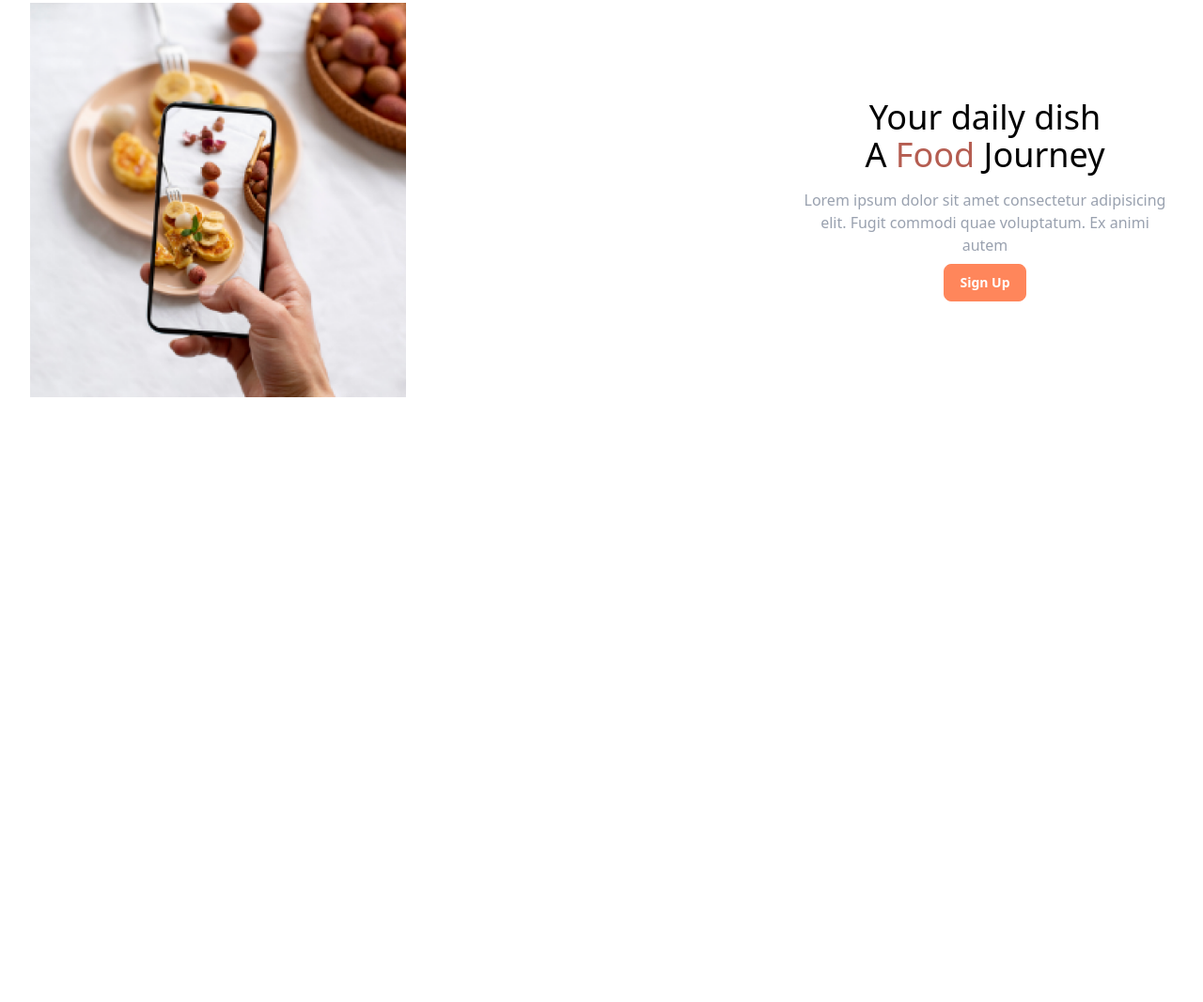
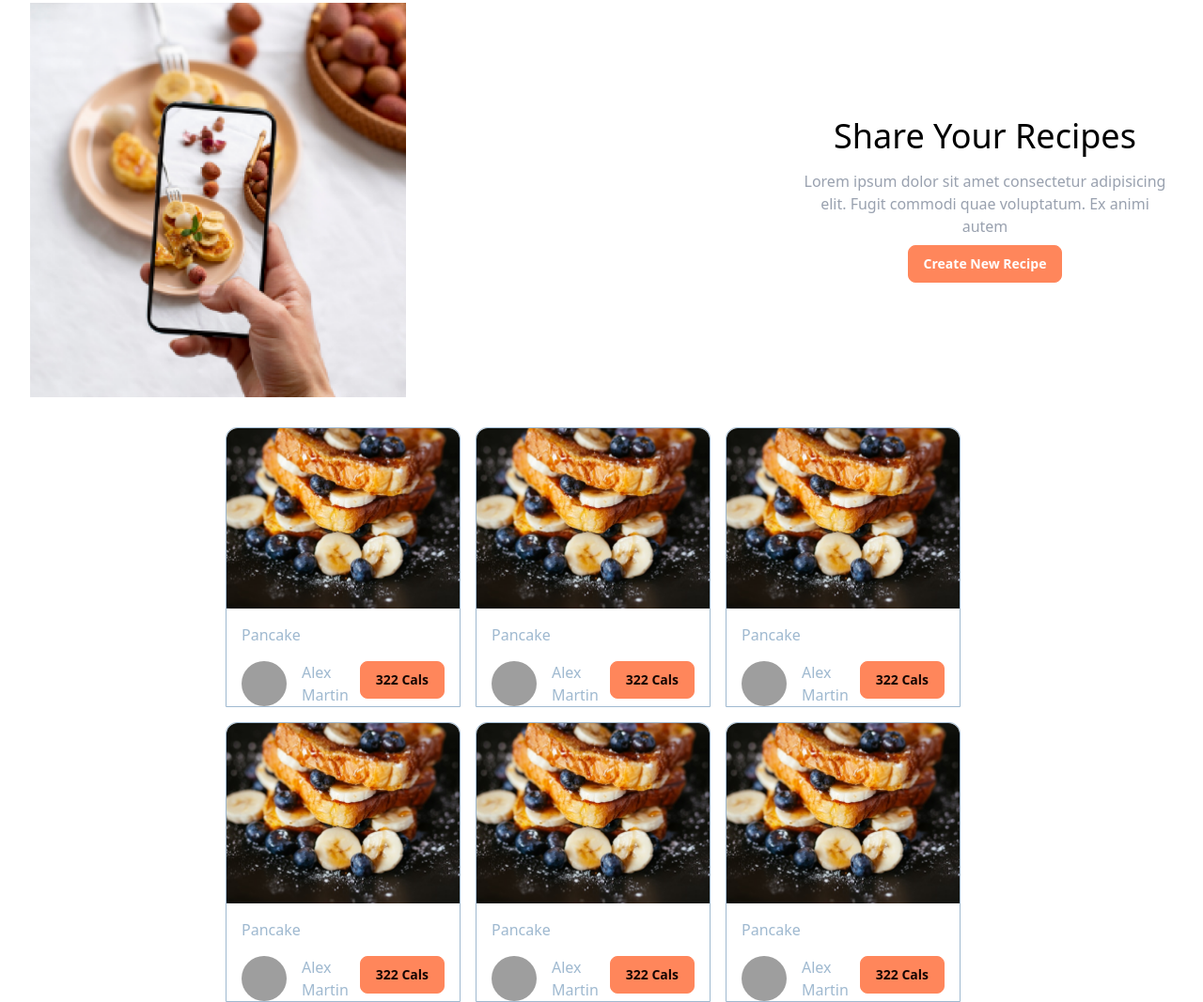
Before and after one commit to ozcanzaferayan/perfect-recipe, a plain HTML site: page index.html in a window 1280 px wide. Shown: the part 605-1672 px from the top of the page at 94% size. Before the commit the page ends 1060 px from the top, so only its background shows below. Drawn offline with nearby package versions, Linux system fonts and the light colour scheme; grey boxes are pictures that could not be loaded.

Commit message:
Add cards

```diff
--- a/index.html
+++ b/index.html
@@ -54,7 +54,7 @@
         <button class="btn">Sign Up</button>
       </div>
     </header>
-    <main>
+    <main class="flex flex-col">
       <section class="max-w-[400px] mt-24 p-8">
         <h1 class="text-4xl text-black font-medium">
           Your daily dish <br />
@@ -75,14 +75,126 @@
         <img src="food-photo.png" width="400" alt="" />
         <div class="text-center max-w-[400px]">
           <h1 class="text-4xl text-black font-medium">
-            Your daily dish <br />
-            A <span class="text-[#b55d51]">Food</span> Journey
+            Share Your Recipes <br />
           </h1>
           <p class="text-gray-400 mt-4">
             Lorem ipsum dolor sit amet consectetur adipisicing elit. Fugit
             commodi quae voluptatum. Ex animi autem
           </p>
-          <button class="btn btn-primary text-white mt-2">Sign Up</button>
+          <button class="btn btn-primary text-white mt-2">
+            Create New Recipe
+          </button>
+        </div>
+      </section>
+
+      <section class="flex flex-wrap gap-4 max-w-[800px] self-center">
+        <div class="border flex flex-col gap-4 max-w-[250px] rounded-t-xl">
+          <img
+            src="food1.jpeg"
+            class="object-cover w-full h-48 rounded-t-xl"
+            alt=""
+          />
+          <h1 class="px-4">Pancake</h1>
+          <div class="px-4 flex justify-between">
+            <div class="flex gap-4 items-center">
+              <img
+                src="https://i.pravatar.cc/150?img=1"
+                class="rounded-full w-12"
+              />
+              <span>Alex Martin</span>
+            </div>
+            <button class="btn btn-primary">322 Cals</button>
+          </div>
+        </div>
+        <div class="border flex flex-col gap-4 max-w-[250px] rounded-t-xl">
+          <img
+            src="food1.jpeg"
+            class="object-cover w-full h-48 rounded-t-xl"
+            alt=""
+          />
+          <h1 class="px-4">Pancake</h1>
+          <div class="px-4 flex justify-between">
+            <div class="flex gap-4 items-center">
+              <img
+                src="https://i.pravatar.cc/150?img=1"
+                class="rounded-full w-12"
+              />
+              <span>Alex Martin</span>
+            </div>
+            <button class="btn btn-primary">322 Cals</button>
+          </div>
+        </div>
+        <div class="border flex flex-col gap-4 max-w-[250px] rounded-t-xl">
+          <img
+            src="food1.jpeg"
+            class="object-cover w-full h-48 rounded-t-xl"
+            alt=""
+          />
+          <h1 class="px-4">Pancake</h1>
+          <div class="px-4 flex justify-between">
+            <div class="flex gap-4 items-center">
+              <img
+                src="https://i.pravatar.cc/150?img=1"
+                class="rounded-full w-12"
+              />
+              <span>Alex Martin</span>
+            </div>
+            <button class="btn btn-primary">322 Cals</button>
+          </div>
+        </div>
+        <div class="border flex flex-col gap-4 max-w-[250px] rounded-t-xl">
+          <img
+            src="food1.jpeg"
+            class="object-cover w-full h-48 rounded-t-xl"
+            alt=""
+          />
+          <h1 class="px-4">Pancake</h1>
+          <div class="px-4 flex justify-between">
+            <div class="flex gap-4 items-center">
+              <img
+                src="https://i.pravatar.cc/150?img=1"
+                class="rounded-full w-12"
+              />
+              <span>Alex Martin</span>
+            </div>
+            <button class="btn btn-primary">322 Cals</button>
+          </div>
+        </div>
+        <div class="border flex flex-col gap-4 max-w-[250px] rounded-t-xl">
+          <img
+            src="food1.jpeg"
+            class="object-cover w-full h-48 rounded-t-xl"
+            alt=""
+          />
+          <h1 class="px-4">Pancake</h1>
+          <div class="px-4 flex justify-between">
+            <div class="flex gap-4 items-center">
+              <img
+                src="https://i.pravatar.cc/150?img=1"
+                class="rounded-full w-12"
+              />
+              <span>Alex Martin</span>
+            </div>
+            <button class="btn btn-primary">322 Cals</button>
+          </div>
+        </div>
+        <div class="border flex flex-col gap-4 max-w-[250px] rounded-t-xl">
+          <img
+            src="food1.jpeg"
+            class="object-cover w-full h-48 rounded-t-xl"
+            alt=""
+          />
+          <h1 class="px-4">Pancake</h1>
+          <div class="px-4 flex justify-between">
+            <div class="flex gap-4 items-center">
+              <img
+                src="https://i.pravatar.cc/150?img=1"
+                class="rounded-full w-12"
+              />
+              <span>Alex Martin</span>
+            </div>
+            <button class="btn btn-primary">322 Cals</button>
+          </div>
         </div>
       </section>
     </main>
```
Also changed, not shown: food1.jpeg (added), food2.jpeg (added), food3.jpeg (added), food4.jpeg (added), food5.jpeg (added), food6.jpeg (added).
